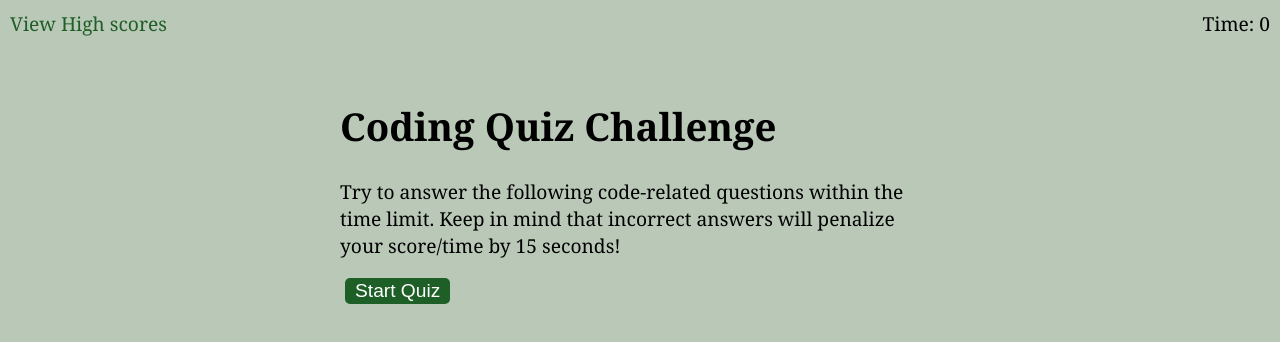
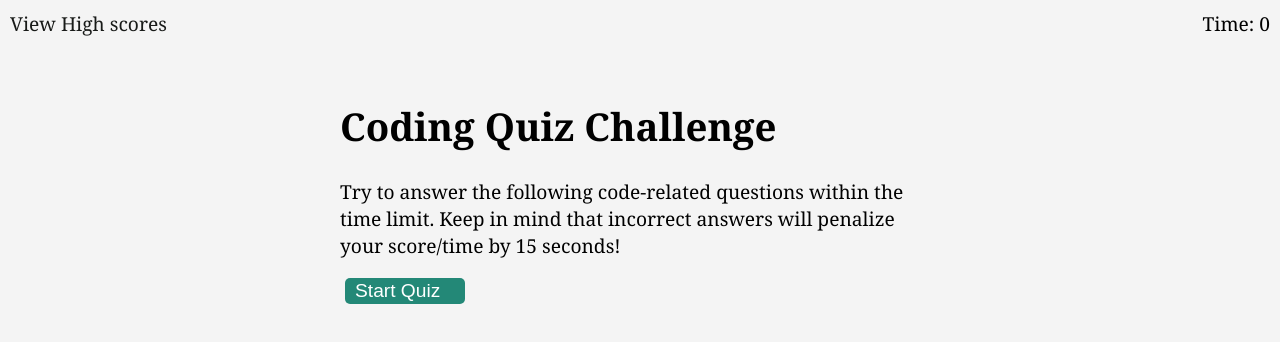
Before and after one commit to RaminNoorzada/Time-Quiz-Challenge, a plain HTML site: page index.html in a window 1280 px wide. Drawn offline with Linux system fonts and the light colour scheme.

Commit message:
CSS file button width changed and some colors added

```diff
--- a/assets/css/styles.css
+++ b/assets/css/styles.css
@@ -1,39 +1,43 @@
   /*Body font- family change to Tims new roman*/
   body {
-    background-color: rgb(186, 200, 184);
+    background-color: rgb(244, 244, 244);
     font-family: Georgia, 'Times New Roman', Times, serif;
     font-size: 120%;
   }
-    /*Hover Botton and color changed to green and blue*/
+
   a {
-    color: #1e5e27;
+    color: #181a18;
     text-decoration: initial;
     transition: color 0.1s;
+
   }
 
   a:hover {
-    color: #1e5e27;
+    color: #316938;
   }
 
   button {
-    display: list-item;
+    display: block;
     margin: 5px;
     cursor: pointer;
     font-size: 100%;
-    background-color: #1e5e27;
+    background-color: #238877;
     border-radius: 5px;
     padding: 2px 10px;
     color: white;
     border: 0;
-    transition: background-color 0.1s;
+    transition: background-color 0.4s;
+    width: 20%;
+    text-align: left;
   }
     /*Color changed to blue*/
   button:hover {
-    background-color: #1d4b91;
+    background-color: #1253e9;
   }
 
   .choices button {
     display: block;
+    width: 40%;
   }
 
   input[type="text"] {
```
Also changed, not shown: Capture 2.JPG (added), Capture 3.JPG (added), Capture.JPG (added).
